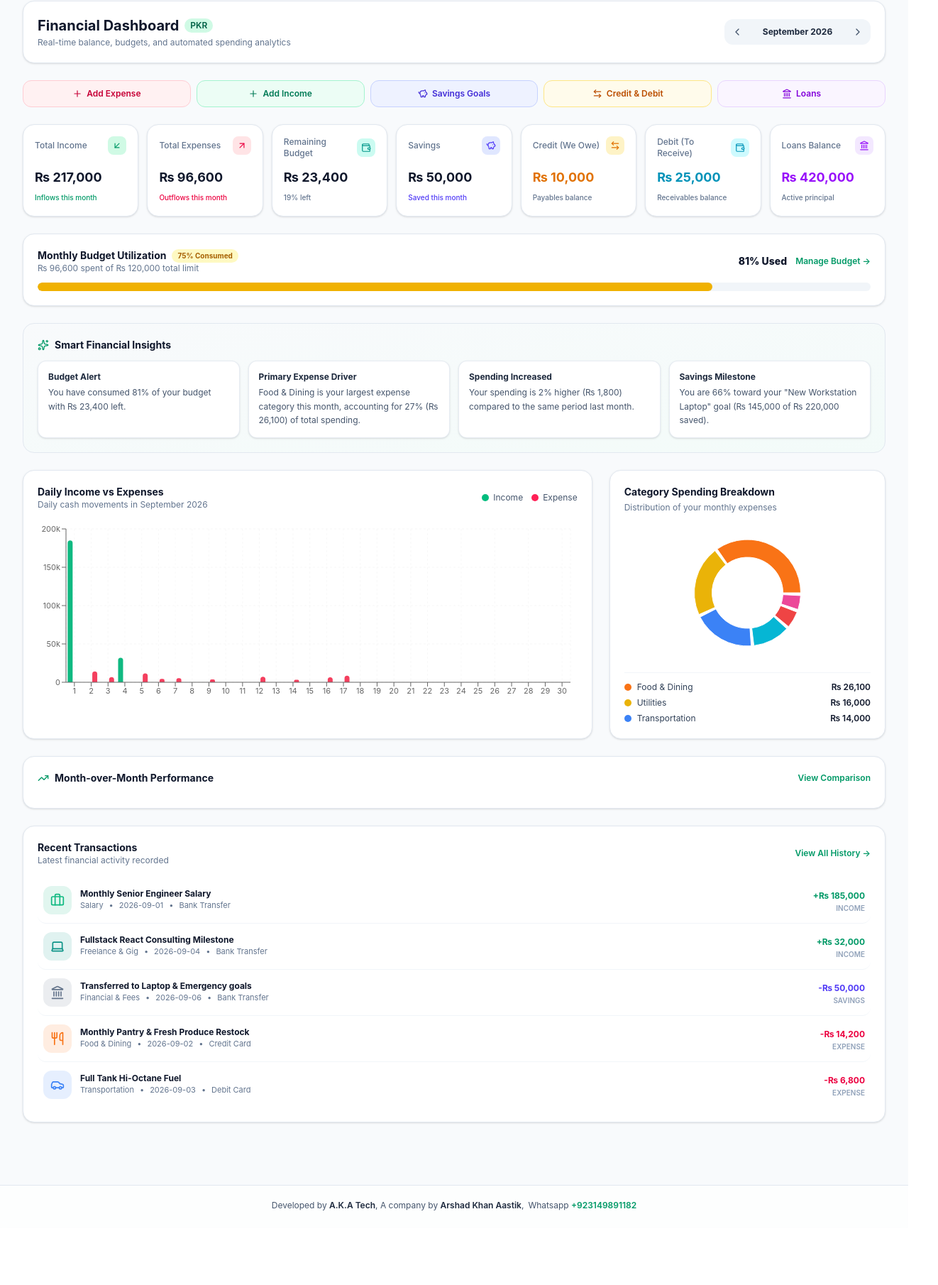
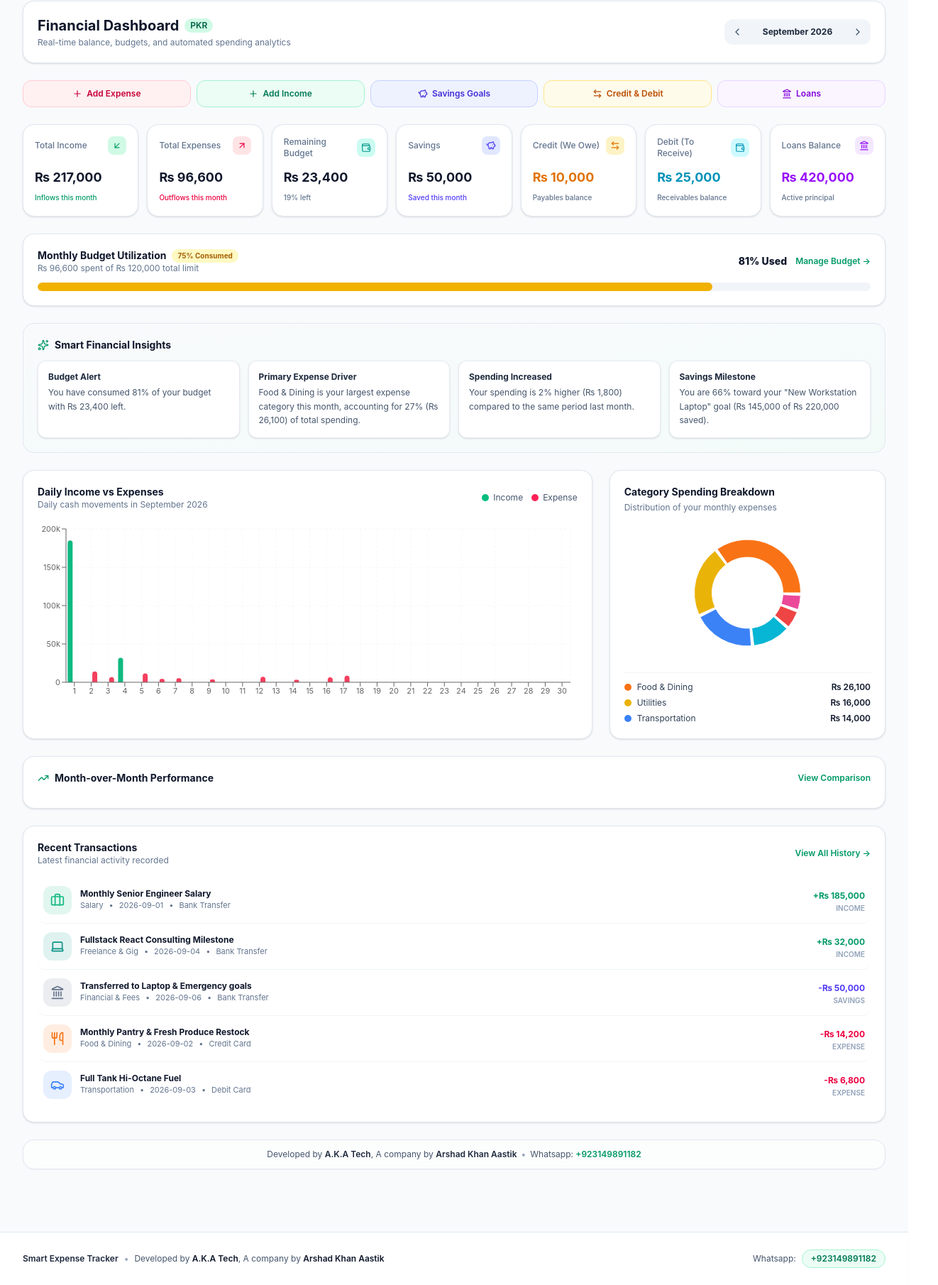
Before and after one commit to arshadldbr/Smart-Expense, a React (Vite) app: page / in a window 1280 px wide. Shown: the part 88-1898 px from the top of the page at 71% size, 1322 px wide, since content can reach past the window. Before the commit the page ends 1818 px from the top, so only its background shows below. Built offline with nearby package versions, Linux system fonts and the light colour scheme.

Commit message:
style: update app branding and footer layout
Refine the UI by updating the footer, navigation header, and dashboard to include consistent branding and developer contact information.

```diff
--- a/src/App.tsx
+++ b/src/App.tsx
@@ -561,23 +561,30 @@ export default function App() {
       {/* Application Footer */}
       <footer
         id="app-branding-footer"
-        className="border-t border-slate-200 dark:border-slate-800/80 bg-white/70 dark:bg-slate-900/70 backdrop-blur-xs mt-auto py-5 px-4 sm:px-6 lg:px-8 pb-24 sm:pb-6 transition-colors"
+        className="w-full border-t border-slate-200 dark:border-slate-800 bg-white/95 dark:bg-slate-900/95 backdrop-blur-md mt-auto py-6 px-4 sm:px-6 lg:px-8 pb-24 lg:pb-6 transition-colors shadow-xs"
       >
-        <div className="max-w-7xl mx-auto flex flex-col sm:flex-row items-center justify-center gap-1.5 text-center text-xs text-slate-600 dark:text-slate-400">
-          <span>
-            Developed by <span className="font-semibold text-slate-800 dark:text-slate-200">A.K.A Tech</span>, A company by <span className="font-semibold text-slate-800 dark:text-slate-200">Arshad Khan Aastik</span>,
-          </span>
-          <span>
-            Whatsapp{' '}
+        <div className="max-w-7xl mx-auto flex flex-col sm:flex-row items-center justify-between gap-3 text-center sm:text-left text-xs text-slate-600 dark:text-slate-400">
+          <div className="flex flex-col sm:flex-row items-center gap-1 sm:gap-2">
+            <span className="font-semibold text-slate-800 dark:text-slate-200">
+              Smart Expense Tracker
+            </span>
+            <span className="hidden sm:inline text-slate-400">•</span>
+            <span>
+              Developed by <strong className="font-semibold text-slate-900 dark:text-white">A.K.A Tech</strong>, A company by <strong className="font-semibold text-slate-900 dark:text-white">Arshad Khan Aastik</strong>
+            </span>
+          </div>
+
+          <div className="flex items-center gap-2">
+            <span>Whatsapp:</span>
             <a
               href="https://wa.me/923149891182"
               target="_blank"
               rel="noopener noreferrer"
-              className="font-semibold text-emerald-600 dark:text-emerald-400 hover:text-emerald-700 dark:hover:text-emerald-300 hover:underline transition-colors"
+              className="inline-flex items-center gap-1.5 px-3 py-1 rounded-full bg-emerald-50 dark:bg-emerald-950/60 text-emerald-700 dark:text-emerald-400 border border-emerald-200 dark:border-emerald-800 font-semibold hover:bg-emerald-100 dark:hover:bg-emerald-900/70 transition-colors"
             >
               +923149891182
             </a>
-          </span>
+          </div>
         </div>
       </footer>
 
--- a/src/components/DashboardView.tsx
+++ b/src/components/DashboardView.tsx
@@ -690,6 +690,35 @@ export const DashboardView: React.FC<DashboardViewProps> = ({
           </div>
         )}
       </div>
+
+      {/* Dashboard Bottom Branding Badge */}
+      <div
+        id="dashboard-branding-credit"
+        className="mt-4 p-3 rounded-2xl bg-white/60 dark:bg-slate-900/60 border border-slate-200 dark:border-slate-800 text-center text-xs text-slate-600 dark:text-slate-400 transition-colors shadow-xs"
+      >
+        <span>
+          Developed by{' '}
+          <strong className="font-semibold text-slate-800 dark:text-slate-200">
+            A.K.A Tech
+          </strong>
+          , A company by{' '}
+          <strong className="font-semibold text-slate-800 dark:text-slate-200">
+            Arshad Khan Aastik
+          </strong>
+        </span>
+        <span className="mx-1.5 text-slate-400">•</span>
+        <span>
+          Whatsapp:{' '}
+          <a
+            href="https://wa.me/923149891182"
+            target="_blank"
+            rel="noopener noreferrer"
+            className="font-semibold text-emerald-600 dark:text-emerald-400 hover:underline"
+          >
+            +923149891182
+          </a>
+        </span>
+      </div>
     </div>
   );
 };
--- a/src/components/Navigation.tsx
+++ b/src/components/Navigation.tsx
@@ -77,9 +77,24 @@ export const Navigation: React.FC<NavigationProps> = ({
                 <span className="hidden sm:inline-block px-2 py-0.5 text-xs font-medium rounded-full bg-emerald-50 dark:bg-emerald-950/40 text-emerald-700 dark:text-emerald-400 border border-emerald-200 dark:border-emerald-800">
                   {formattedMonth}
                 </span>
+                <span className="hidden md:inline-flex text-[11px] text-slate-500 dark:text-slate-400 pl-2 border-l border-slate-200 dark:border-slate-800">
+                  By <strong className="font-semibold text-slate-700 dark:text-slate-300 ml-1">A.K.A Tech</strong>
+                </span>
               </div>
-              <p className="text-xs text-slate-500 dark:text-slate-400 hidden sm:block">
-                Welcome back, {profile.name}
+              <p className="text-xs text-slate-500 dark:text-slate-400 hidden sm:flex items-center gap-1.5">
+                <span>Welcome back, {profile.name}</span>
+                <span className="text-slate-300 dark:text-slate-700">•</span>
+                <span className="text-[11px]">
+                  WhatsApp:{' '}
+                  <a
+                    href="https://wa.me/923149891182"
+                    target="_blank"
+                    rel="noopener noreferrer"
+                    className="text-emerald-600 dark:text-emerald-400 font-medium hover:underline"
+                  >
+                    +923149891182
+                  </a>
+                </span>
               </p>
             </div>
           </div>
```
